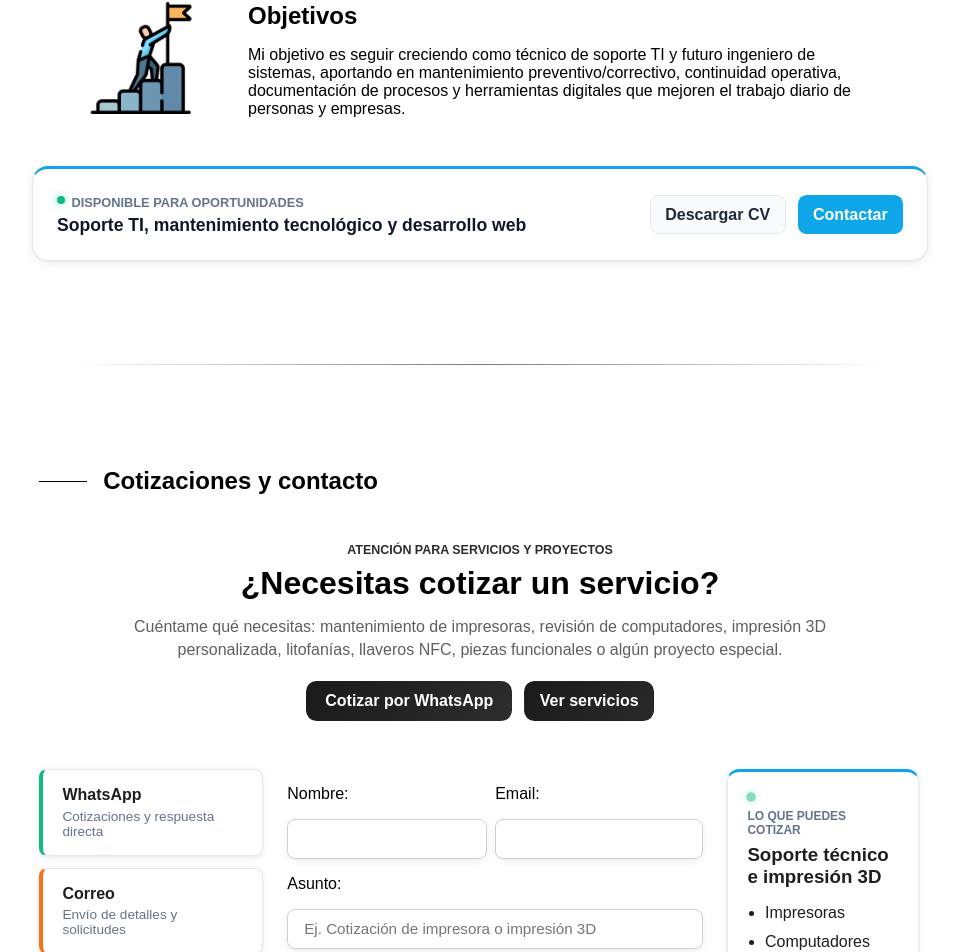
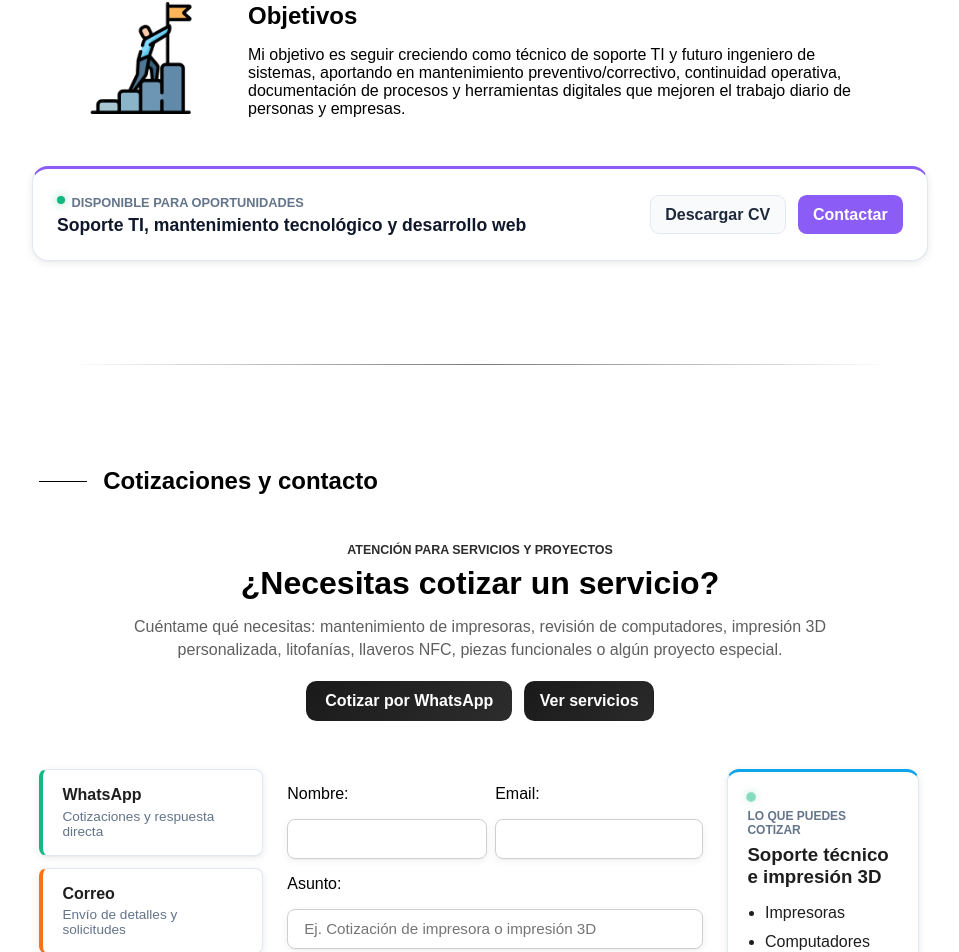
Before and after one commit to Jank1510/jankCVonline, an Angular app: page / in a window 1280 px wide. Shown: the part 5487-6439 px from the top of the page, without its empty margins (288-1247 px from the left). Built offline with nearby package versions, Linux system fonts and the light colour scheme.

Commit message:
Restaurar logo SVG oficial y cambiar acento de disponibilidad a violeta

```diff
--- a/src/app/content/resumen/resumen.component.css
+++ b/src/app/content/resumen/resumen.component.css
@@ -62,7 +62,7 @@
         align-items: flex-start;
         background: #ffffff;
         border: 1px solid #e2e8f0;
-        border-top: 3px solid #0ea5e9;
+        border-top: 3px solid #8b5cf6;
         border-radius: 1rem;
         box-shadow: 0 1px 2px rgba(0, 0, 0, 0.04), 0 2px 8px rgba(0, 0, 0, 0.08);
         box-sizing: border-box;
@@ -77,7 +77,7 @@
     }
 
     .ctaResumen:hover {
-        box-shadow: 0 8px 20px rgba(14, 165, 233, 0.14);
+        box-shadow: 0 8px 20px rgba(139, 92, 246, 0.16);
         transform: translateY(-2px);
     }
 
@@ -143,13 +143,13 @@
     }
 
     .accionesResumen a:last-child {
-        background: #0ea5e9;
+        background: #8b5cf6;
         border: 1px solid transparent;
         color: white;
     }
 
     .accionesResumen a:last-child:hover {
-        box-shadow: 0 4px 12px rgba(14, 165, 233, 0.2);
+        box-shadow: 0 4px 12px rgba(139, 92, 246, 0.3);
     }
 }
 
```
